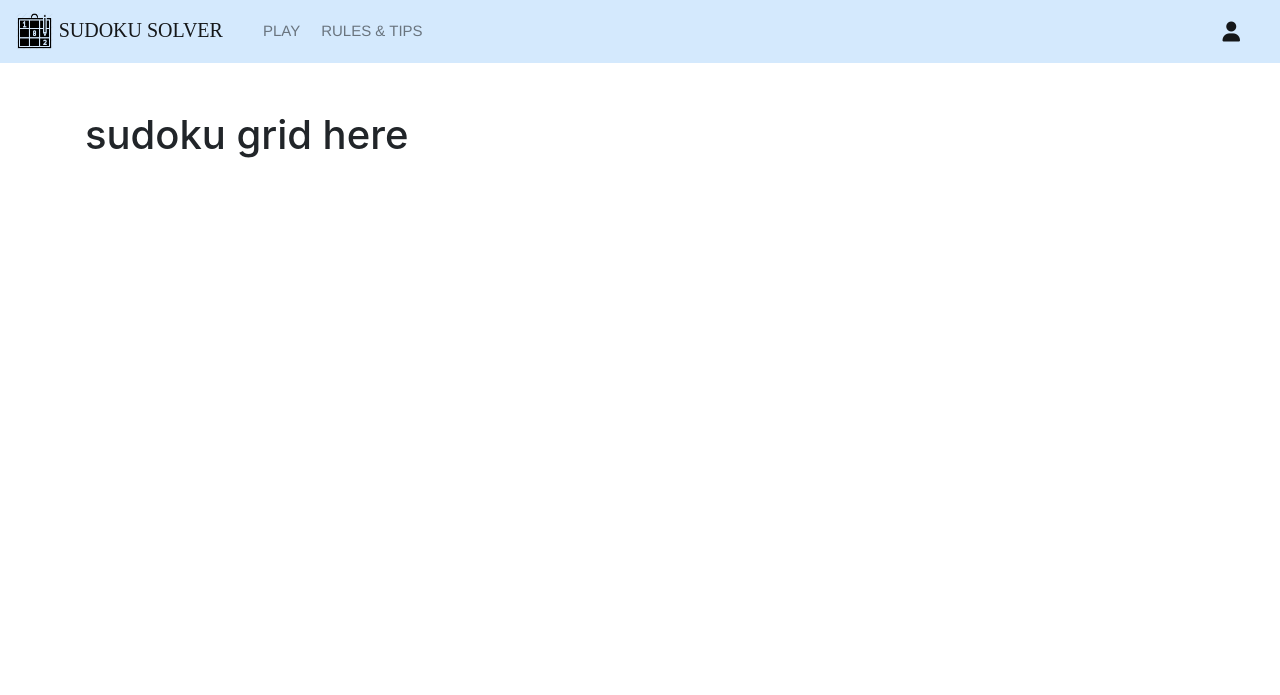
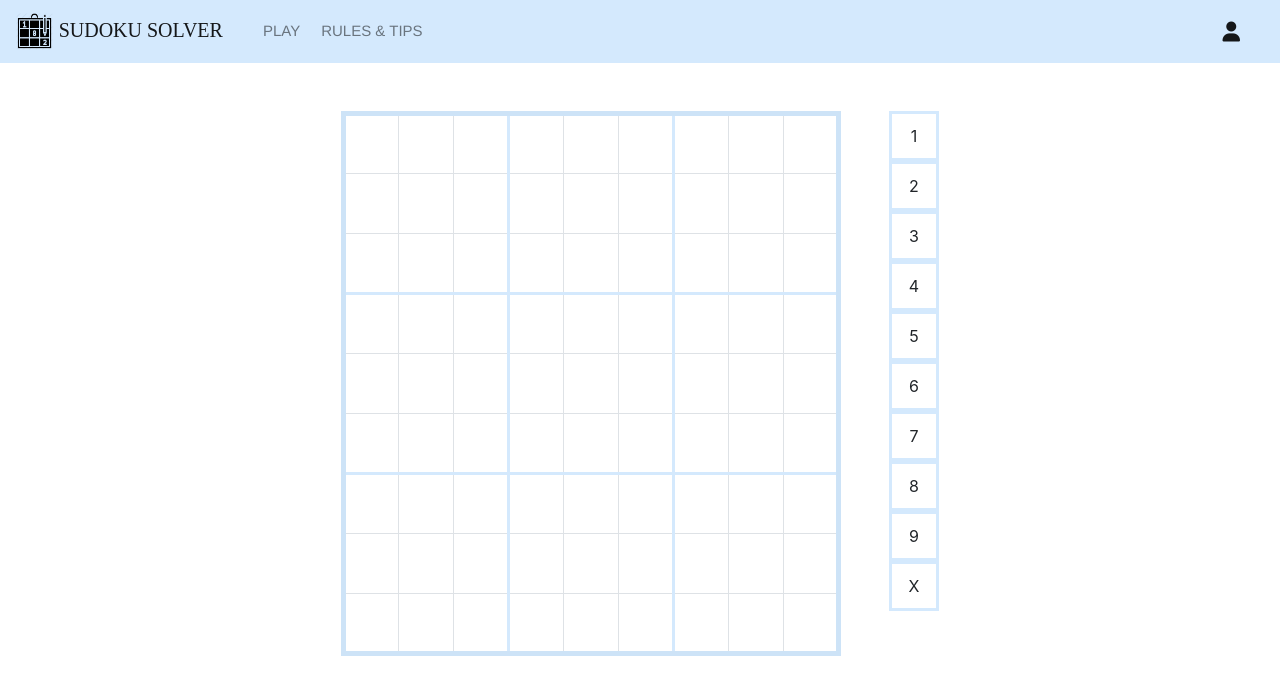
Before and after one commit to borisivnc/sudoku-game, a Django app: template templates/play_sudoku.html in a window 1280 px wide. Shown: the top 695 px of the page. Run offline with Django 3.2, Linux system fonts and the light colour scheme; the template is opened without the code that fills it: most values are stand-ins (such as "Sample title", 1, 10 or a date in 2020); some libraries are stand-ins or nearby versions.

Commit message:
Sudoku grid added

```diff
--- a/static/css/play.css
+++ b/static/css/play.css
@@ -1,50 +1,88 @@
-.drop-zone {
-    max-width: 800px;
-    height: 250px;
-    display: flex;
-    align-items: center;
-    justify-content: center;
-    text-align: center;
-    font-family: "Quicksand", sans-serif;
-    font-weight: 500;
-    font-size: 20px;
-    cursor: pointer;
-    color: #cccccc;
-    border: 5px dashed #d4e9fd;
-    border-radius: 10px;
-    flex-direction: column;
-    margin: 12px auto;
+.game {
+    width: 500px;
+    height: 500px;
 }
 
-.drop-zone.active{
-    border: 5px solid #d4e9fd;
+.table{
+    border: 5px solid #cde3f7;
+    width: 100%;
+    height: 100%;
+    border-collapse: collapse;
+    border-spacing: 0px;
+    margin: 0px;
+    padding:0;
 }
 
-.drop-zone .icon{
-    font-size: 50px;
+tbody{
+    display: table-row-group;
 }
 
-.drop-zone header{
-    font-size: 20px;
-    font-weight: 500;
+tr{
+    display: table-row;
+
 }
 
-.drop-zone img{
-    padding: 5px;
-    width: 200px;
-    max-height: 220px;
-    border-radius: 8px;
+td{
+    width: 60px;
+    height: 60px;
+    overflow: hidden;
+    vertical-align: inherit;
+    display: table-cell;
+    text-align: center;
+
 }
 
-#sub{
+input{
+    width: 100%;
+    border: none;
+    display: block;
+    text-align: center;
+    text-decoration: none;
+    box-sizing: border-box;
+}
+
+input:focus{
+    outline:none;
+}
+
+
+td:nth-child(3n) {
+  border-right: 3px solid #d4e9fd;
+}
+
+tr:nth-child(3n){
+  border-bottom: 3px solid #d4e9fd;
+}
+
+.highlight{
+    background: rgba(215,150,0,0.15);
+}
+
+.btn {
+    width: 50px;
+    height: 50px;
+    border: 3px solid #d4e9fd;
+    border-radius: 0;
+}
+
+.btn:hover {
     background-color: #d4e9fd;
-    color: black;
-    font-size: 20px;
-    font-weight: 500;
-    text-align: center;
+
+}
+
+.d-flex{
     justify-content: center;
-    margin: 6px auto;
-    display: flex;
-    max-width: 800px;
-    visibility: hidden;
 }
+
+.board{
+    justify-content: center;
+}
+
+@media screen and (max-width: 800px) {
+  .d-flex {
+      display: block;
+      flex-direction: row;
+      float: none;
+      margin-top: 5px;
+  }
+}
--- /dev/null
+++ b/static/js/grid.js
@@ -0,0 +1,58 @@
+$(function () {
+    let table = document.getElementsByTagName("table"), rIndex, cIndex;
+    const sudoku_grid = document.getElementById("sudokuGrid").value;
+    const items = eval(sudoku_grid);
+
+    fillTable();
+    console.log(items)
+
+    $('td').click(function () {
+        $("td.highlight").removeClass("highlight");
+        $(this).addClass("highlight");
+    });
+
+    function addValue(val){
+        for(let i = 0; i < table["0"].rows.length ; i++)
+        {
+            for(let j = 0; j < table["0"].rows[i].cells.length; j++)
+            {
+                if (table["0"].rows[i].cells[j].classList.value === 'highlight'){
+                    rIndex = table["0"].rows[i].cells[j].parentElement.rowIndex +1;
+                    cIndex = table["0"].rows[i].cells[j].cellIndex+1;
+                    if (val === "X"){
+                        table["0"].rows[i].cells[j].innerHTML = ""
+                    }
+                    else {
+                        table["0"].rows[i].cells[j].innerHTML = val
+                    }
+                    //console.log("Row : "+rIndex+" , Cell : "+cIndex +", Value : "+val);
+                }
+            }
+        }
+    }
+
+    function fillTable(){
+        for(let i = 0; i < table["0"].rows.length ; i++)
+        {
+            for(let j = 0; j < table["0"].rows[i].cells.length; j++)
+            {
+                if(items[i][j] === -1){
+                    table["0"].rows[i].cells[j].innerHTML = ""
+                }
+                else{
+                    table["0"].rows[i].cells[j].innerHTML = items[i][j]
+                    table["0"].rows[i].cells[j].style.fontWeight = 'bold';
+                    table["0"].rows[i].cells[j].style.cursor = 'not-allowed';
+                }
+            }
+        }
+    }
+
+   $("button").click(function () {
+        if ($('td').hasClass('highlight')){
+            let value = this.innerHTML
+            addValue(value)
+        }
+    });
+
+});
--- a/templates/play_sudoku.html
+++ b/templates/play_sudoku.html
@@ -3,8 +3,131 @@
 {% load static %}
 
 {% block additional_includes %}
+    <link rel="stylesheet" href="{% static 'css/play.css' %}"/>
+    <script src="{% static 'js/grid.js' %}"></script>
 {% endblock %}
 
 {% block content %}
-    <h1>sudoku grid here</h1>
+    <div class="row board">
+        <div class="game">
+            <input type="text" hidden id="sudokuGrid" value="{{ grid }}">
+            <table class="table table-bordered">
+                <tbody>
+                <tr>
+                    <td></td>
+                    <td></td>
+                    <td></td>
+                    <td></td>
+                    <td></td>
+                    <td></td>
+                    <td></td>
+                    <td></td>
+                    <td></td>
+                </tr>
+                <tr>
+                    <td></td>
+                    <td></td>
+                    <td></td>
+                    <td></td>
+                    <td></td>
+                    <td></td>
+                    <td></td>
+                    <td></td>
+                    <td></td>
+                </tr>
+                <tr>
+                    <td></td>
+                    <td></td>
+                    <td></td>
+                    <td></td>
+                    <td></td>
+                    <td></td>
+                    <td></td>
+                    <td></td>
+                    <td></td>
+                </tr>
+                <tr>
+                    <td></td>
+                    <td></td>
+                    <td></td>
+                    <td></td>
+                    <td></td>
+                    <td></td>
+                    <td></td>
+                    <td></td>
+                    <td></td>
+                </tr>
+                <tr>
+                    <td></td>
+                    <td></td>
+                    <td></td>
+                    <td></td>
+                    <td></td>
+                    <td></td>
+                    <td></td>
+                    <td></td>
+                    <td></td>
+                </tr>
+                <tr>
+                    <td></td>
+                    <td></td>
+                    <td></td>
+                    <td></td>
+                    <td></td>
+                    <td></td>
+                    <td></td>
+                    <td></td>
+                    <td></td>
+                </tr>
+                <tr>
+                    <td></td>
+                    <td></td>
+                    <td></td>
+                    <td></td>
+                    <td></td>
+                    <td></td>
+                    <td></td>
+                    <td></td>
+                    <td></td>
+                </tr>
+                <tr>
+                    <td></td>
+                    <td></td>
+                    <td></td>
+                    <td></td>
+                    <td></td>
+                    <td></td>
+                    <td></td>
+                    <td></td>
+                    <td></td>
+                </tr>
+                <tr>
+                    <td></td>
+                    <td></td>
+                    <td></td>
+                    <td></td>
+                    <td></td>
+                    <td></td>
+                    <td></td>
+                    <td></td>
+                    <td></td>
+                </tr>
+                </tbody>
+            </table>
+        </div>
+        <div class="d-flex flex-column ml-5">
+
+                <button type="button" class="btn" value="1">1</button>
+                <button type="button" class="btn" value="2">2</button>
+                <button type="button" class="btn" value="3">3</button>
+                <button type="button" class="btn" value="4">4</button>
+                <button type="button" class="btn" value="5">5</button>
+                <button type="button" class="btn" value="6">6</button>
+                <button type="button" class="btn" value="7">7</button>
+                <button type="button" class="btn" value="8">8</button>
+                <button type="button" class="btn" value="9">9</button>
+                <button type="button" class="btn" value="9">X</button>
+
+        </div>
+    </div>
 {% endblock %}
--- a/templates/upload_file.html
+++ b/templates/upload_file.html
@@ -3,7 +3,7 @@
 {% load static %}
 
 {% block additional_includes %}
-    <link rel="stylesheet" href="{% static 'css/play.css' %}"/>
+    <link rel="stylesheet" href="{% static 'css/drag_drop.css' %}"/>
     <script src="{% static 'js/drop.js' %}"></script>
 {% endblock %}
 
```
Also changed, not shown: static/css/drag_drop.css (added, +50 -0 lines), utils/sudoku_grid.py (+10 -1 lines), website/views.py (+5 -7 lines).
